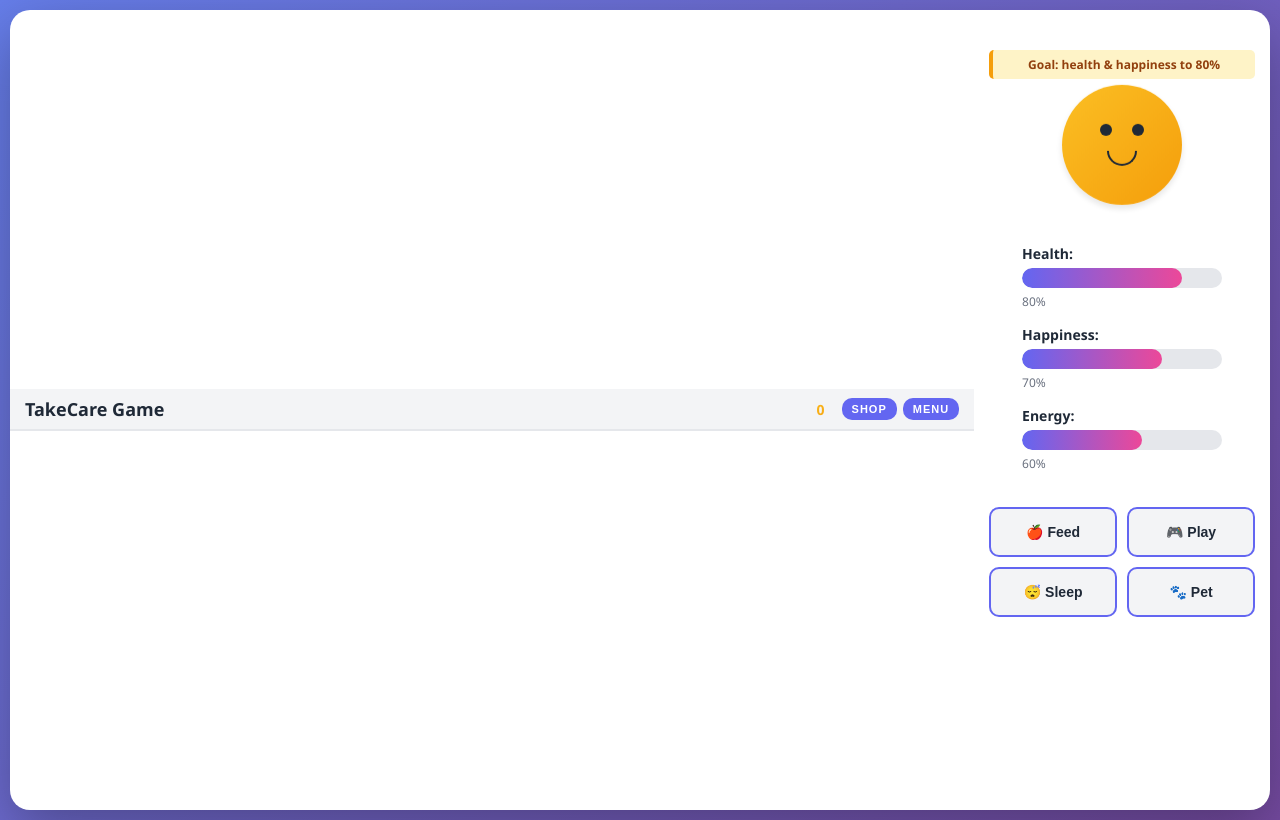
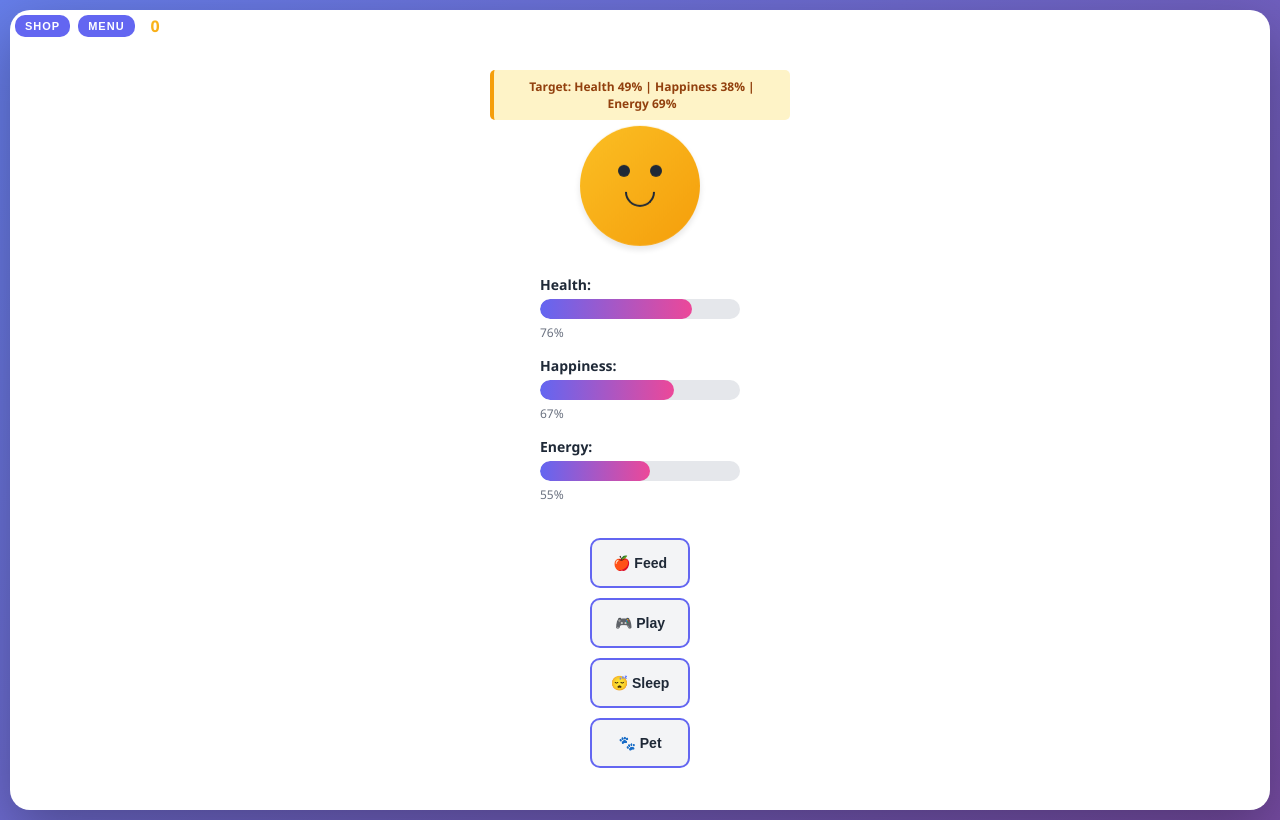
Before and after one commit to smikeyhahah-art/takecare, a website: page index.html in a window 1280 px wide. Both pictures are taken after a click on the button "PLAY". Drawn offline with Linux system fonts and the light colour scheme.

Commit message:
New feature: Centered game with top-left controls and percentage-matching coin system

```diff
--- a/index.html
+++ b/index.html
@@ -47,17 +47,14 @@
 
         <!-- Game Screen -->
         <div id="gameScreen" class="screen">
-            <div class="game-header">
-                <h2>TakeCare Game</h2>
-                <div class="header-right">
-                    <span id="coins" class="coins-display">0</span>
-                    <button id="shopBtn" class="btn btn-small">SHOP</button>
-                    <button id="gameMenuBtn" class="btn btn-small">MENU</button>
-                </div>
+            <div class="game-controls">
+                <button id="shopBtn" class="btn btn-small">SHOP</button>
+                <button id="gameMenuBtn" class="btn btn-small">MENU</button>
+                <span id="coins" class="coins-display">0</span>
             </div>
 
             <div class="game-content">
-                <div id="targetStats" class="target-stats">Goal: Loading...</div>
+                <div id="targetStats" class="target-stats">Target: Loading...</div>
 
                 <div class="game-area">
                     <div id="character" class="character">
--- a/script.js
+++ b/script.js
@@ -14,11 +14,12 @@ const gameState = {
         bowtie: false,
         crown: false
     },
-    targetStats: null,
-    statsReached: {
-        stat1: false,
-        stat2: false
-    }
+    targetPercentages: {
+        health: 50,
+        happiness: 50,
+        energy: 50
+    },
+    shopOpen: false
 };
 
 // DOM Elements
@@ -91,7 +92,7 @@ function showScreen(screen) {
 playBtn.addEventListener('click', () => {
     gameState.isPlaying = true;
     gameState.lastActionTime = Date.now();
-    generateTargetStats();
+    generateTargetPercentages();
     playSound(523, 0.2); // Sound effect
     showScreen(gameScreen);
     updateCoinsDisplay();
@@ -111,6 +112,7 @@ backBtn.addEventListener('click', () => {
 gameMenuBtn.addEventListener('click', () => {
     playSound(523, 0.2);
     gameState.isPlaying = false;
+    gameState.shopOpen = false;
     showScreen(menuScreen);
     stopGameLoop();
 });
@@ -269,42 +271,41 @@ actionButtons.forEach(btn => {
     });
 });
 
-// Generate random target stats (must be 2 different ones)
-function generateTargetStats() {
-    const stats = ['health', 'happiness', 'energy'];
-    const shuffled = stats.sort(() => Math.random() - 0.5);
-    gameState.targetStats = {
-        stat1: shuffled[0],
-        stat2: shuffled[1]
+// Generate random target percentages (20-90% for each stat)
+function generateTargetPercentages() {
+    gameState.targetPercentages = {
+        health: Math.floor(Math.random() * 71) + 20,  // 20-90%
+        happiness: Math.floor(Math.random() * 71) + 20,
+        energy: Math.floor(Math.random() * 71) + 20
     };
-    gameState.statsReached = { stat1: false, stat2: false };
     updateTargetDisplay();
 }
 
 // Update target display in UI
 function updateTargetDisplay() {
     const targetEl = document.getElementById('targetStats');
-    if (targetEl && gameState.targetStats) {
-        targetEl.textContent = `Goal: ${gameState.targetStats.stat1} & ${gameState.targetStats.stat2} to 80%`;
+    if (targetEl && gameState.targetPercentages) {
+        const h = gameState.targetPercentages.health;
+        const hp = gameState.targetPercentages.happiness;
+        const e = gameState.targetPercentages.energy;
+        targetEl.textContent = `Target: Health ${h}% | Happiness ${hp}% | Energy ${e}%`;
     }
 }
 
-// Check if player earned coins
-function checkCoinReward() {
-    if (!gameState.targetStats) return;
+// Check if player matched target percentages
+function checkPercentageMatch() {
+    if (!gameState.targetPercentages) return;
 
-    const stat1Value = gameState[gameState.targetStats.stat1];
-    const stat2Value = gameState[gameState.targetStats.stat2];
+    const healthMatch = Math.abs(gameState.health - gameState.targetPercentages.health) <= 2;
+    const happinessMatch = Math.abs(gameState.happiness - gameState.targetPercentages.happiness) <= 2;
+    const energyMatch = Math.abs(gameState.energy - gameState.targetPercentages.energy) <= 2;
 
-    gameState.statsReached.stat1 = stat1Value >= 80;
-    gameState.statsReached.stat2 = stat2Value >= 80;
-
-    if (gameState.statsReached.stat1 && gameState.statsReached.stat2) {
+    if (healthMatch && happinessMatch && energyMatch) {
         gameState.coins += 10;
         playSound(784, 0.5);
-        showAction('🪙 Earned 10 coins!');
+        showAction('🪙 Perfect! Earned 10 coins!');
         updateCoinsDisplay();
-        generateTargetStats();
+        generateTargetPercentages();
     }
 }
 
@@ -317,6 +318,18 @@ function updateCoinsDisplay() {
     if (shopCoins) {
         shopCoins.textContent = gameState.coins;
     }
+}
+
+// Stat decay over time
+function decayStats() {
+    if (!gameState.isPlaying) return;
+
+    gameState.health = Math.max(0, gameState.health - 2);
+    gameState.happiness = Math.max(0, gameState.happiness - 1.5);
+    gameState.energy = Math.max(0, gameState.energy - 2.5);
+
+    updateStatsDisplay();
+    checkPercentageMatch();
 }
 
 // Game loop
@@ -464,14 +477,23 @@ function updateShopUI() {
 // Shop event listeners
 document.getElementById('shopScreenBackBtn')?.addEventListener('click', () => {
     playSound(523, 0.2);
+    gameState.shopOpen = false;
     showScreen(gameScreen);
 });
 
 if (shopBtn) {
     shopBtn.addEventListener('click', () => {
         playSound(587, 0.2);
-        showScreen(document.getElementById('shopScreen'));
-        openShop();
+        if (gameState.shopOpen) {
+            // Close shop
+            gameState.shopOpen = false;
+            showScreen(gameScreen);
+        } else {
+            // Open shop
+            gameState.shopOpen = true;
+            showScreen(document.getElementById('shopScreen'));
+            openShop();
+        }
     });
 }
 
--- a/styles.css
+++ b/styles.css
@@ -286,37 +286,27 @@ input:checked + .toggle-slider:before {
 }
 
 /* Game Screen */
-.game-header {
+.game-controls {
+    position: absolute;
+    top: 15px;
+    left: 15px;
     display: flex;
-    justify-content: space-between;
-    align-items: center;
-    padding: 8px 15px;
-    background: var(--light-bg);
-    border-bottom: 2px solid #e5e7eb;
-    width: 100%;
-}
-
-.game-header h2 {
-    color: var(--text-color);
-    font-size: 18px;
-    margin: 0;
-}
-
-.header-right {
-    display: flex;
-    align-items: center;
-    gap: 6px;
+    gap: 8px;
+    z-index: 100;
 }
 
 .coins-display {
     font-weight: 700;
-    font-size: 14px;
+    font-size: 16px;
     background: linear-gradient(135deg, #fbbf24, #f59e0b);
     -webkit-background-clip: text;
     -webkit-text-fill-color: transparent;
     background-clip: text;
-    min-width: 30px;
+    min-width: 35px;
     text-align: center;
+    display: flex;
+    align-items: center;
+    padding: 0 8px;
 }
 
 .btn-small {
@@ -335,29 +325,32 @@ input:checked + .toggle-slider:before {
     display: flex;
     flex-direction: column;
     gap: 15px;
-    padding: 15px;
-    height: calc(100% - 50px);
+    padding: 60px 15px 15px 15px;
+    height: 100%;
     overflow-y: auto;
+    align-items: center;
+    justify-content: flex-start;
 }
 
 .target-stats {
     text-align: center;
-    padding: 6px 10px;
+    padding: 8px 16px;
     background: #fef3c7;
     border-left: 4px solid #f59e0b;
     border-radius: 5px;
     color: #92400e;
     font-weight: 600;
     font-size: 12px;
-    margin: 0;
+    width: 100%;
+    max-width: 300px;
 }
 
 .game-area {
     display: flex;
-    gap: 30px;
+    flex-direction: column;
+    gap: 20px;
     align-items: center;
     justify-content: center;
-    flex-wrap: wrap;
 }
 
 /* Character */
```
